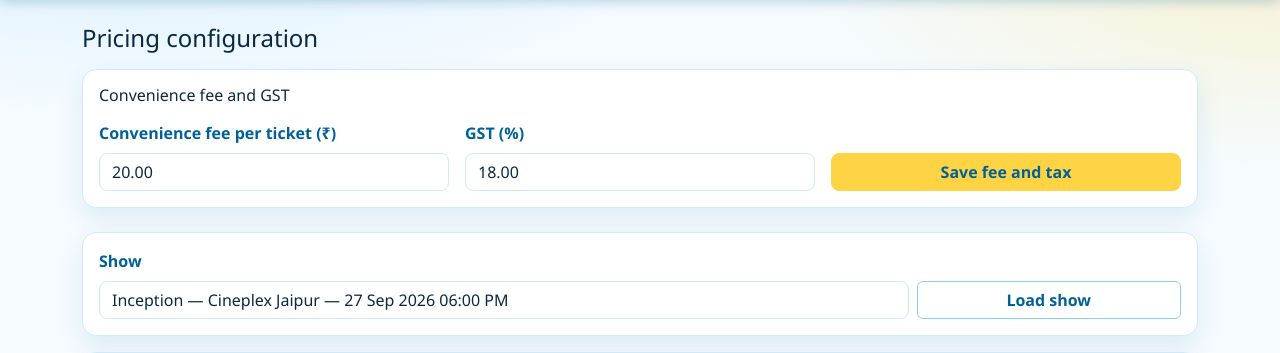
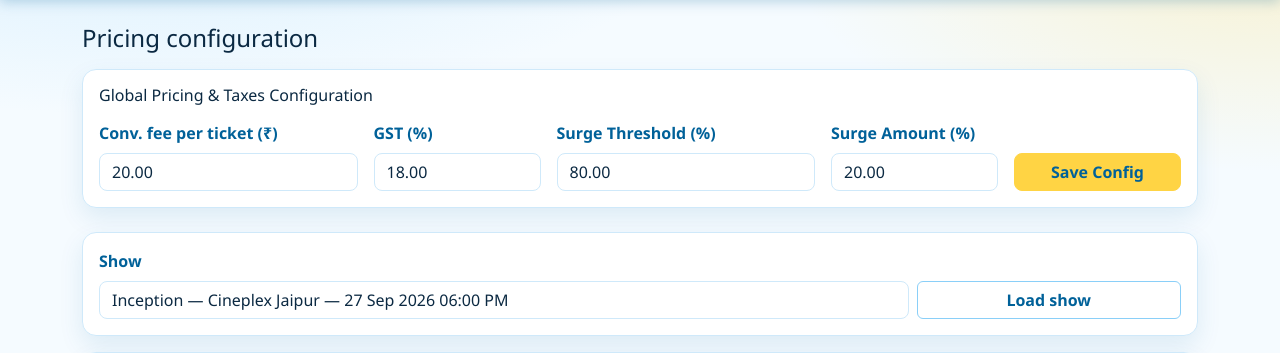
Before and after one commit to shruti-sharma6552/assignment, a Flask app: page /admin/pricing in a window 1280 px wide. Shown: the part 59-412 px from the top of the page. Run offline with Flask 3, Linux system fonts and the light colour scheme; a user stored in the database is signed in; some libraries are stand-ins or nearby versions.

Commit message:
feat: implement dynamic pricing engine

```diff
--- a/database.sql
+++ b/database.sql
@@ -113,6 +113,8 @@ CREATE TABLE pricing_config (
   id              INT AUTO_INCREMENT PRIMARY KEY,
   convenience_fee DECIMAL(10,2) NOT NULL DEFAULT 0.00,
   gst_rate        DECIMAL(5,2)  NOT NULL DEFAULT 0.00,
+  surge_threshold_percent DECIMAL(5,2) NOT NULL DEFAULT 80.00,
+  surge_percentage DECIMAL(5,2) NOT NULL DEFAULT 20.00,
   updated_at      DATETIME      NOT NULL DEFAULT CURRENT_TIMESTAMP ON UPDATE CURRENT_TIMESTAMP
 ) ENGINE=InnoDB;
 
--- a/models/pricing_config.py
+++ b/models/pricing_config.py
@@ -12,6 +12,8 @@ class PricingConfig(db.Model):
     id = db.Column(db.Integer, primary_key=True)
     convenience_fee = db.Column(db.Numeric(10, 2), nullable=False, default=Decimal("0.00"))
     gst_rate = db.Column(db.Numeric(5, 2), nullable=False, default=Decimal("0.00"))
+    surge_threshold_percent = db.Column(db.Numeric(5, 2), nullable=False, default=Decimal("80.00"))
+    surge_percentage = db.Column(db.Numeric(5, 2), nullable=False, default=Decimal("20.00"))
     updated_at = db.Column(
         db.DateTime, nullable=False, default=datetime.utcnow, onupdate=datetime.utcnow
     )
--- a/routes/admin.py
+++ b/routes/admin.py
@@ -539,8 +539,14 @@ def pricing():
                 config.gst_rate = parse_decimal(
                     request.form.get("gst_rate"), "GST rate", maximum=Decimal("100")
                 )
+                config.surge_threshold_percent = parse_decimal(
+                    request.form.get("surge_threshold_percent"), "Surge threshold", maximum=Decimal("100")
+                )
+                config.surge_percentage = parse_decimal(
+                    request.form.get("surge_percentage"), "Surge percentage"
+                )
                 db.session.commit()
-                flash("Convenience fee and GST updated.", "success")
+                flash("Pricing configuration updated.", "success")
             elif action == "tier":
                 tier = db.session.get(
                     SeatTier, parse_int(request.form.get("tier_id"), "Tier", minimum=1)
--- a/templates/admin/pricing.html
+++ b/templates/admin/pricing.html
@@ -4,17 +4,28 @@
 <h1 class="h4 mb-3">Pricing configuration</h1>
 
 <div class="card cp-card mb-4"><div class="card-body">
-  <h2 class="h6 mb-3">Convenience fee and GST</h2>
+  <h2 class="h6 mb-3">Global Pricing & Taxes Configuration</h2>
   <form method="post" action="{{ url_for('admin.pricing') }}" class="row g-3 align-items-end">
     <input type="hidden" name="csrf_token" value="{{ csrf_token() }}">
     <input type="hidden" name="action" value="config">
-    <div class="col-md-4"><label class="form-label" for="convenience_fee">Convenience fee per ticket (₹)</label>
+
+    <div class="col-md-3"><label class="form-label" for="convenience_fee">Conv. fee per ticket (₹)</label>
       <input class="form-control" type="number" step="0.01" min="0" id="convenience_fee"
              name="convenience_fee" value="{{ '%.2f'|format(config.convenience_fee) }}" required></div>
-    <div class="col-md-4"><label class="form-label" for="gst_rate">GST (%)</label>
+
+    <div class="col-md-2"><label class="form-label" for="gst_rate">GST (%)</label>
       <input class="form-control" type="number" step="0.01" min="0" max="100" id="gst_rate"
              name="gst_rate" value="{{ '%.2f'|format(config.gst_rate) }}" required></div>
-    <div class="col-md-4"><button class="btn btn-warning w-100" type="submit">Save fee and tax</button></div>
+
+    <div class="col-md-3"><label class="form-label" for="surge_threshold_percent" title="Occupancy % required to trigger surge pricing">Surge Threshold (%)</label>
+      <input class="form-control" type="number" step="0.01" min="0" max="100" id="surge_threshold_percent"
+             name="surge_threshold_percent" value="{{ '%.2f'|format(config.surge_threshold_percent) }}" required></div>
+
+    <div class="col-md-2"><label class="form-label" for="surge_percentage" title="Percentage increase in base ticket price">Surge Amount (%)</label>
+      <input class="form-control" type="number" step="0.01" min="0" id="surge_percentage"
+             name="surge_percentage" value="{{ '%.2f'|format(config.surge_percentage) }}" required></div>
+
+    <div class="col-md-2"><button class="btn btn-warning w-100" type="submit">Save Config</button></div>
   </form>
 </div></div>
 
```
Also changed, not shown: services/pricing_service.py (+9 -2 lines), templates/ticket_selection.html (+14 -2 lines), static/images/posters/cbc4c216a865427f940755b8b2c5ee3f.png (added).
